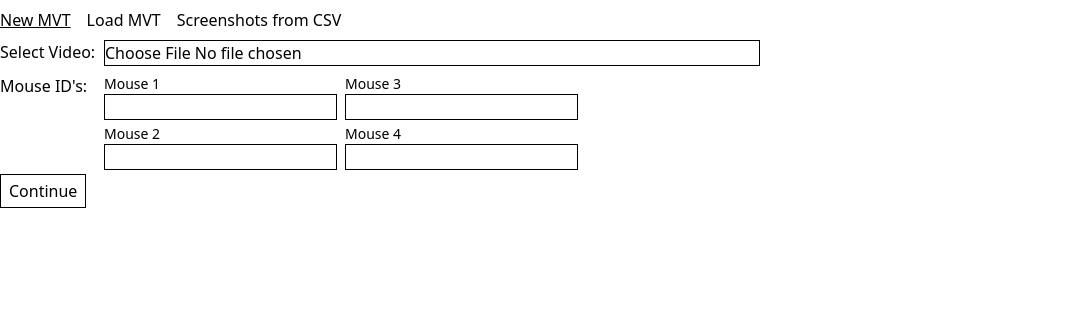
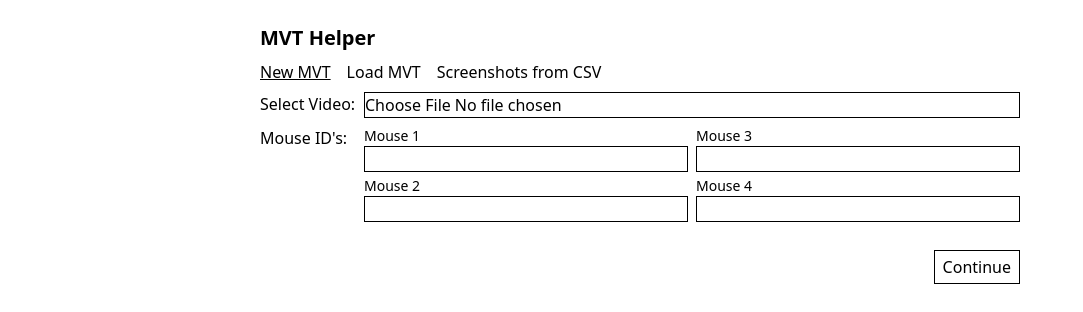
Before and after one commit to rchdlee/MVT_helper, a React (Vite) app in the folder frontend/: page / in a window 1280 px wide. Shown: the top 312 px of the page, without its empty margins (0-1083 px from the left). Built offline with nearby package versions, Linux system fonts and the light colour scheme.

Commit message:
Start screen styles + MVT template xlsx

```diff
--- a/frontend/src/EventInformation.jsx
+++ b/frontend/src/EventInformation.jsx
@@ -128,7 +128,9 @@ const EventInformation = (props) => {
             // onClick={deleteEventHandler}
           >
             <p>🔄</p>
-            {/* <p className="group-hover:underline text-sm">SWITCH EVENT TYPE</p> */}
+            <p className="group-hover:underline group-hover:opacity-1  text-sm">
+              SWITCH EVENT TYPE
+            </p>
           </button>
         </div>
         {/* EVENT TIME */}
--- a/frontend/src/Start/LoadMVT.jsx
+++ b/frontend/src/Start/LoadMVT.jsx
@@ -1,7 +1,7 @@
 const LoadMVT = () => {
   return (
     <div>
-      <p>🚧</p>
+      <p>Under Construction 🚧</p>
     </div>
   );
 };
--- a/frontend/src/Start/NewMVT.jsx
+++ b/frontend/src/Start/NewMVT.jsx
@@ -13,8 +13,8 @@ const NewMVT = (props) => {
 
       <div className="flex gap-2 mt-2">
         <h3 className="w-24">Mouse ID's:</h3>
-        <div className="flex gap-2">
-          <div>
+        <div className="flex gap-2 flex-grow">
+          <div className="w-1/2">
             <div className="flex flex-col">
               <label htmlFor="1" className="text-sm">
                 Mouse 1
@@ -38,7 +38,7 @@ const NewMVT = (props) => {
               />
             </div>
           </div>
-          <div>
+          <div className="w-1/2">
             <div className="flex flex-col">
               <label htmlFor="3" className="text-sm">
                 Mouse 3
@@ -65,6 +65,7 @@ const NewMVT = (props) => {
         </div>
       </div>
 
+      <div className="flex justify-end mt-6">
         <button
           onClick={props.continueHandler}
           className="border-[1px] px-2 py-1 mt-1"
@@ -72,6 +73,7 @@ const NewMVT = (props) => {
           Continue
         </button>
       </div>
+    </div>
   );
 };
 
--- a/frontend/src/Start/Start.jsx
+++ b/frontend/src/Start/Start.jsx
@@ -50,8 +50,11 @@ const Start = (props) => {
   };
 
   return (
-    // <div className="flex flex-col items-center mt-12">
-    <div className="">
+    <div className="flex flex-col items-center mt-4">
+      <div className="mt-2">
+        <div>
+          <h1 className="font-bold text-xl">MVT Helper</h1>
+        </div>
         <StartTabs
           openTab={openTab}
           // setOpenTab={setOpenTab}
@@ -71,6 +74,7 @@ const Start = (props) => {
         {openTab === "load_mvt" && <LoadMVT />}
         {openTab === "screenshot" && <ScreenshotsCSV />}
       </div>
+    </div>
   );
 };
 
```
Also changed, not shown: 1 other file (tests, documents, lock files or other folders). Lines whose indentation alone changed are shown as unchanged.
